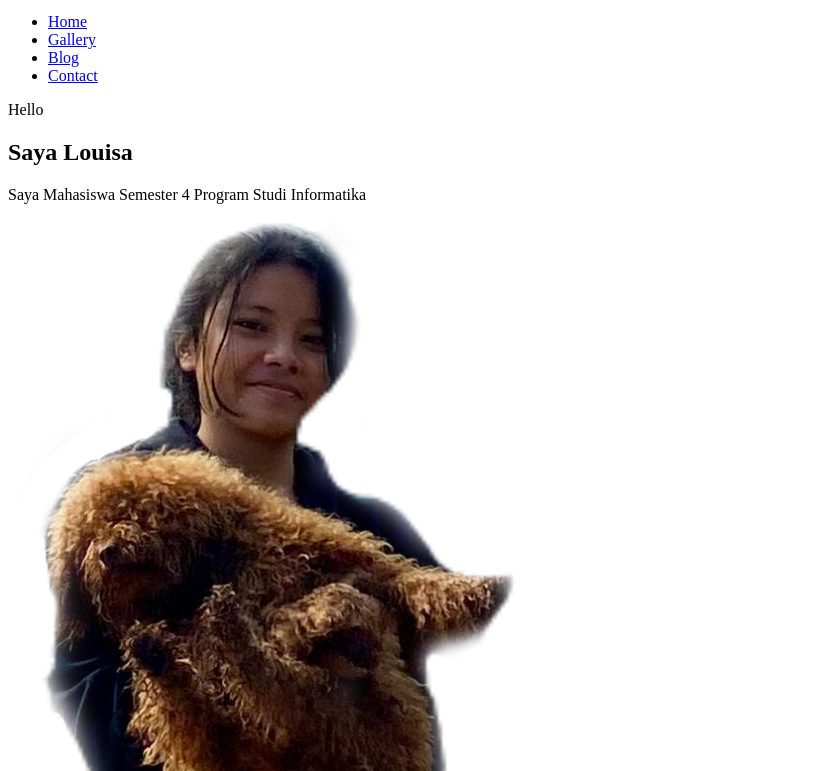
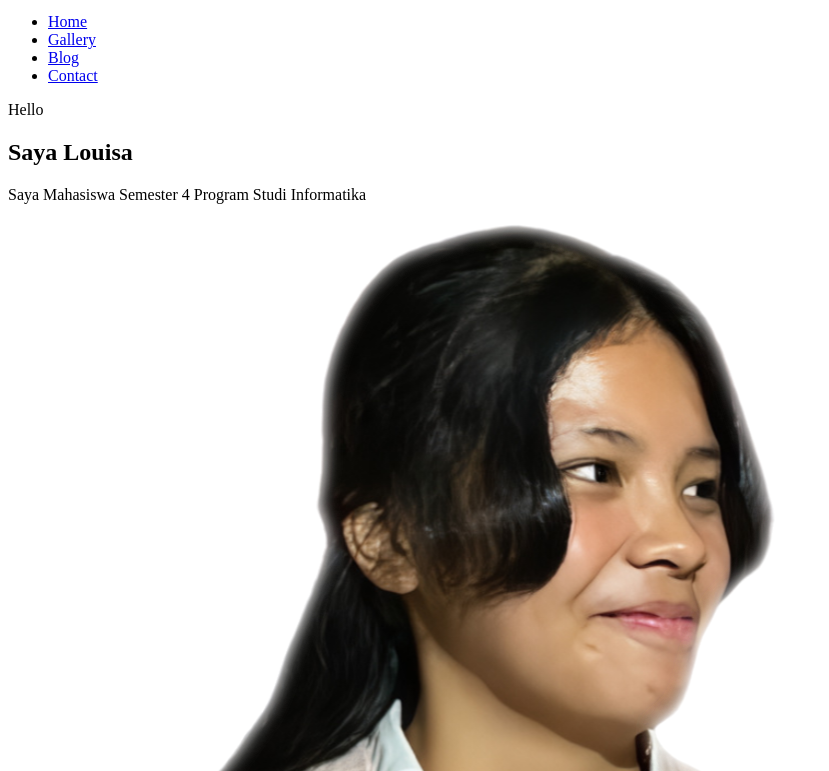
Before and after one commit to llouisawl/llouisawl.github.io, a plain HTML site: page index.html in a window 1280 px wide. Shown: the part 29-800 px from the top of the page, without its empty margins (0-829 px from the left). Drawn offline with Linux system fonts and the light colour scheme.

Commit message:
Update index.html

```diff
--- a/index.html
+++ b/index.html
@@ -27,7 +27,7 @@
       </div>
       <div class="cols cols1">
         <div class="image">
-          <img src="Home image/img1.png" />
+          <img src="Home image/saya2.png" />
         </div>
       </div>
     </section>
```
